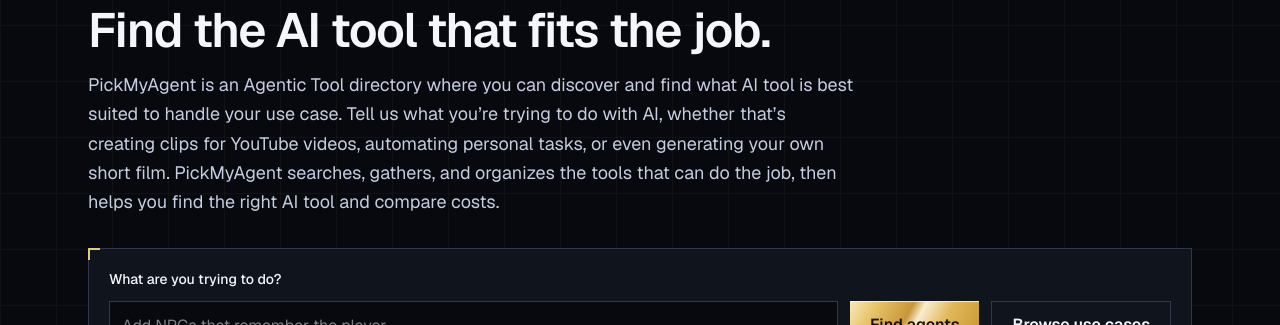
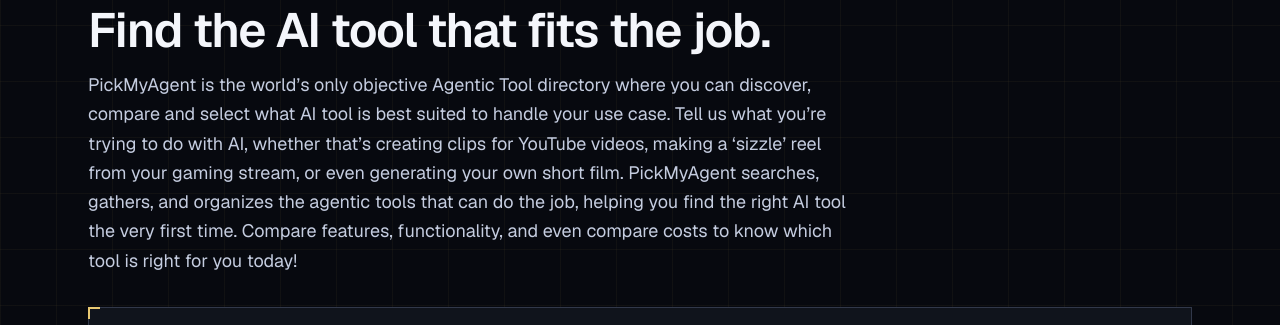
Before and after one commit to pickmyagent/pickmyagent.ai, a Next.js app: page / in a window 1280 px wide. Shown: the part 143-468 px from the top of the page. Built offline with nearby package versions, Linux system fonts and the light colour scheme; no server answers.

Commit message:
Call the homepage the world’s only objective directory.

```diff
--- a/app/page.tsx
+++ b/app/page.tsx
@@ -46,13 +46,15 @@ export default function HomePage() {
           Find the AI tool that fits the job.
         </h1>
         <p className="mt-4 text-lg leading-relaxed text-muted">
-          PickMyAgent is an Agentic Tool directory where you can discover and
-          find what AI tool is best suited to handle your use case. Tell us
-          what you’re trying to do with AI, whether that’s creating clips for
-          YouTube videos, automating personal tasks, or even generating your
-          own short film. PickMyAgent searches, gathers, and organizes the
-          tools that can do the job, then helps you find the right AI tool and
-          compare costs.
+          PickMyAgent is the world’s only objective Agentic Tool directory where
+          you can discover, compare and select what AI tool is best suited to
+          handle your use case. Tell us what you’re trying to do with AI,
+          whether that’s creating clips for YouTube videos, making a ‘sizzle’
+          reel from your gaming stream, or even generating your own short film.
+          PickMyAgent searches, gathers, and organizes the agentic tools that
+          can do the job, helping you find the right AI tool the very first
+          time. Compare features, functionality, and even compare costs to know
+          which tool is right for you today!
         </p>
       </section>
 
```
